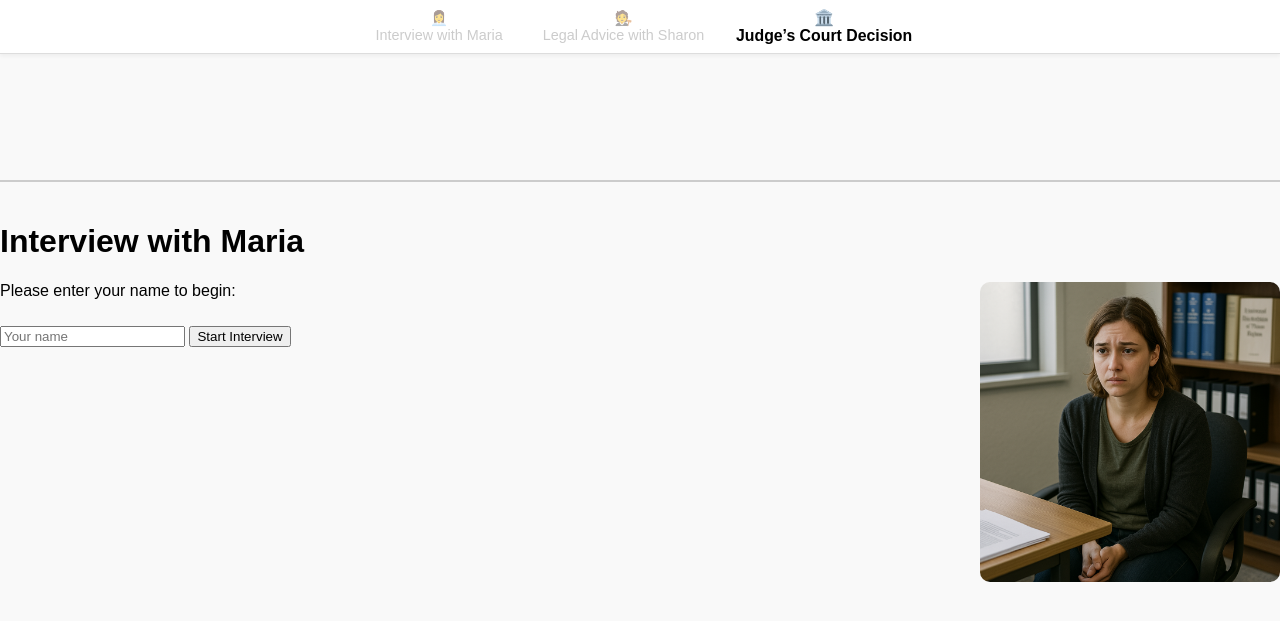
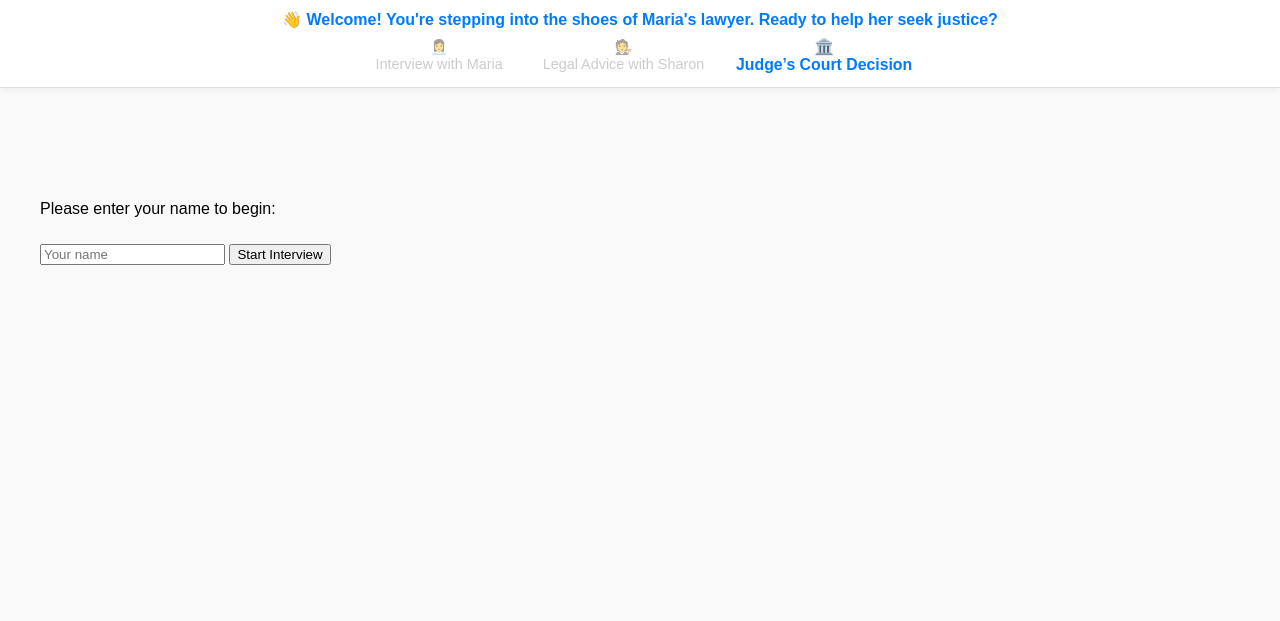
Before and after one commit to g-koe/maria-asylum-simulation, a Flask app: page / in a window 1280 px wide. Shown: the top 621 px of the page. Run offline with Flask 2, Linux system fonts and the light colour scheme; some libraries are stand-ins or nearby versions.

Commit message:
Enhanced UI: redesigned sticky progress bar and aligned chat sections

```diff
--- a/templates/index.html
+++ b/templates/index.html
@@ -1,77 +1,99 @@
 <!DOCTYPE html>
 <html lang="en">
 <head>
-  <meta charset="UTF-8">
+  <meta charset="UTF-8" />
   <title>Maria's Asylum Case</title>
   <style>
     body {
       font-family: Arial, sans-serif;
       background-color: #f9f9f9;
       margin: 0;
-      padding-top: 130px;
+      padding-top: 160px;
+    }
+
+    .sticky-progress {
+      position: fixed;
+      top: 0;
+      width: 100%;
+      background: #fff;
+      z-index: 1000;
+      border-bottom: 1px solid #ddd;
+      box-shadow: 0 2px 6px rgba(0,0,0,0.05);
+      padding: 10px 0 15px;
+      text-align: center;
+    }
+
+    .welcome-message {
+      font-size: 1.1em;
+      margin-bottom: 10px;
+    }
+
+    .progress-bar {
+      display: flex;
+      justify-content: center;
+      align-items: center;
+      gap: 40px;
+      font-size: 0.9em;
+      color: #999;
+    }
+
+    .progress-step {
+      opacity: 0.5;
+      transition: all 0.3s ease;
+      text-align: center;
+    }
+
+    .progress-step.active {
+      color: #007BFF;
+      font-weight: bold;
+      opacity: 1;
+      transform: scale(1.1);
+    }
+
+    .section {
+      display: flex;
+      align-items: flex-start;
+      gap: 30px;
+      margin: 60px 40px;
+      border-top: 2px solid #ccc;
+      padding-top: 30px;
     }
 
     img {
       max-width: 300px;
       border-radius: 10px;
-      float: right;
-      margin-left: 20px;
-      margin-bottom: 10px;
+    }
+
+    .text-area-wrapper {
+      flex: 1;
     }
 
     textarea {
       width: 100%;
+      margin-top: 10px;
     }
 
     button {
       margin-top: 10px;
     }
 
-    .section {
-      margin-top: 50px;
-      padding-top: 20px;
-      border-top: 2px solid #ccc;
+    #student_display {
+      font-weight: bold;
+      color: #007BFF;
+      font-size: 1em;
     }
 
-    #student_display {
-      font-weight: bold;
-      margin-bottom: 20px;
-      font-size: 1.2em;
-      color: #007BFF;
+    #name_input {
+      margin: 40px;
     }
 
-    .sticky-progress {
-      position: fixed;
-      top: 0;
-      left: 0;
-      width: 100%;
-      background: white;
-      z-index: 999;
-      border-bottom: 1px solid #ddd;
-      box-shadow: 0 2px 4px rgba(0,0,0,0.05);
-      padding: 10px 0;
+    em {
+      display: block;
+      margin-bottom: 15px;
     }
 
-    .progress-container {
-      display: flex;
-      justify-content: center;
-      gap: 40px;
-      font-size: 0.9em;
-      font-weight: normal;
-      color: #999;
-    }
-
-    .progress-step {
-      text-align: center;
-      transition: transform 0.3s, opacity 0.3s;
-      opacity: 0.5;
-    }
-
-    .progress-step.active {
-      font-weight: bold;
-      color: #000;
-      opacity: 1;
-      transform: scale(1.1);
+    .centered {
+      margin: 40px;
     }
   </style>
 
@@ -89,23 +111,22 @@
     };
 
     function updateProgress() {
-      const step1Top = document.getElementById("response").offsetTop - 150;
-      const step2Top = document.getElementById("sharon_response").offsetTop - 150;
-      const step3Top = document.getElementById("judge_response").offsetTop - 300;
-
+      const step1 = document.getElementById("step1").offsetTop - 200;
+      const step2 = document.getElementById("step2").offsetTop - 200;
+      const step3 = document.getElementById("step3").offsetTop - 200;
       const scrollY = window.scrollY;
 
       const steps = [
-        document.getElementById("step1"),
-        document.getElementById("step2"),
-        document.getElementById("step3")
+        document.getElementById("progress1"),
+        document.getElementById("progress2"),
+        document.getElementById("progress3")
       ];
 
       steps.forEach(step => step.classList.remove("active"));
 
-      if (scrollY >= step3Top) {
+      if (scrollY >= step3) {
         steps[2].classList.add("active");
-      } else if (scrollY >= step2Top) {
+      } else if (scrollY >= step2) {
         steps[1].classList.add("active");
       } else {
         steps[0].classList.add("active");
@@ -130,7 +151,8 @@
         localStorage.setItem("student_name", name);
         studentNameSet = true;
 
-        document.getElementById("student_display").innerHTML = `👋 <strong>Welcome, ${name}!</strong><br>You're stepping into the shoes of Maria's lawyer. Ready to help her seek justice?`;
+        document.getElementById("student_display").innerHTML =
+          `👋 Welcome, <strong>${name}</strong>!<br>You're stepping into the shoes of Maria's lawyer. Ready to help her seek justice?`;
 
         if (!silent) {
           document.getElementById("name_input").style.display = "none";
@@ -144,9 +166,8 @@
 
     async function sendMessage() {
       if (!studentNameSet) return alert("Please enter your name first.");
-
       const userInput = document.getElementById("user_input").value;
-      const responseBox = document.getElementById("response");
+      const box = document.getElementById("response");
 
       const res = await fetch("/ask", {
         method: "POST",
@@ -155,16 +176,15 @@
       });
 
       const data = await res.json();
-      responseBox.innerHTML += `<div><strong>You:</strong> ${userInput}</div>`;
-      responseBox.innerHTML += `<div><strong>Maria:</strong> ${data.response}</div><hr>`;
+      box.innerHTML += `<div><strong>You:</strong> ${userInput}</div>`;
+      box.innerHTML += `<div><strong>Maria:</strong> ${data.response}</div><hr>`;
       document.getElementById("user_input").value = "";
     }
 
     async function sendSharonMessage() {
       if (!studentNameSet) return alert("Please enter your name first.");
-
       const userInput = document.getElementById("sharon_input").value;
-      const sharonBox = document.getElementById("sharon_response");
+      const box = document.getElementById("sharon_response");
 
       const res = await fetch("/ask_sharon", {
         method: "POST",
@@ -173,16 +193,15 @@
       });
 
       const data = await res.json();
-      sharonBox.innerHTML += `<div><strong>You:</strong> ${userInput}</div>`;
-      sharonBox.innerHTML += `<div><strong>Sharon:</strong><br>${marked.parse(data.response)}</div><hr>`;
+      box.innerHTML += `<div><strong>You:</strong> ${userInput}</div>`;
+      box.innerHTML += `<div><strong>Sharon:</strong><br>${marked.parse(data.response)}</div><hr>`;
       document.getElementById("sharon_input").value = "";
     }
 
     async function submitPleading() {
       if (!studentNameSet) return alert("Please enter your name first.");
-
       const userInput = document.getElementById("pleading_input").value;
-      const judgeBox = document.getElementById("judge_response");
+      const box = document.getElementById("judge_response");
 
       const res = await fetch("/submit_pleading", {
         method: "POST",
@@ -191,58 +210,62 @@
       });
 
       const data = await res.json();
-      judgeBox.innerHTML += `<div><strong>You:</strong><br>${userInput}</div>`;
-      judgeBox.innerHTML += `<div><strong>Judge Leclerc:</strong><br>${marked.parse(data.response)}</div><hr>`;
+      box.innerHTML += `<div><strong>You:</strong><br>${userInput}</div>`;
+      box.innerHTML += `<div><strong>Judge Leclerc:</strong><br>${marked.parse(data.response)}</div><hr>`;
       document.getElementById("pleading_input").value = "";
     }
   </script>
 </head>
 <body>
   <div class="sticky-progress">
-    <div class="progress-container">
-      <div class="progress-step active" id="step1">👩‍💼<br>Interview with Maria</div>
-      <div class="progress-step" id="step2">🧑‍⚖️<br>Legal Advice with Sharon</div>
-      <div class="progress-step" id="step3">🏛️<br>Judge’s Court Decision</div>
+    <div class="welcome-message" id="student_display">
+      👋 Welcome! You're stepping into the shoes of Maria's lawyer. Ready to help her seek justice?
+    </div>
+    <div class="progress-bar">
+      <div class="progress-step active" id="progress1">👩‍💼<br>Interview with Maria</div>
+      <div class="progress-step" id="progress2">🧑‍⚖️<br>Legal Advice with Sharon</div>
+      <div class="progress-step" id="progress3">🏛️<br>Judge’s Court Decision</div>
     </div>
   </div>
 
-  <div class="section">
-    <h1>Interview with Maria</h1>
-    <div id="student_display"></div>
-    <img src="{{ url_for('static', filename='images/maria_desk.png') }}" alt="Maria the asylum-seeker at the desk">
-
-    <div id="name_input">
+  <div id="name_input" class="centered">
     <p>Please enter your name to begin:</p>
     <input type="text" id="student_name" placeholder="Your name">
     <button onclick="setStudentName()">Start Interview</button>
   </div>
 
   <div id="chat_interface" style="display:none;">
+    <div id="step1" class="section">
+      <div class="text-area-wrapper">
+        <h2>Interview with Maria</h2>
         <div><em>{{ initial_message | safe }}</em></div>
-      <hr>
         <div id="response"></div>
-      <textarea id="user_input" rows="4" cols="50" placeholder="Type your question to Maria..."></textarea><br>
+        <textarea id="user_input" rows="4" placeholder="Type your question to Maria..."></textarea><br>
         <button onclick="sendMessage()">Send to Maria</button>
+      </div>
+      <img src="{{ url_for('static', filename='images/maria_desk.png') }}" alt="Maria the asylum-seeker at the desk">
+    </div>
 
-      <div class="section">
+    <div id="step2" class="section">
+      <div class="text-area-wrapper">
         <h2>Lunch with Sharon</h2>
-        <img src="{{ url_for('static', filename='images/sharon_restaurant.png') }}" alt="Sharon the lawyer at the restaurant">
         <div><em>{{ sharon_intro | safe }}</em></div>
-        <hr>
         <div id="sharon_response"></div>
-        <textarea id="sharon_input" rows="4" cols="50" placeholder="Ask Sharon a legal question..."></textarea><br>
+        <textarea id="sharon_input" rows="4" placeholder="Ask Sharon a legal question..."></textarea><br>
         <button onclick="sendSharonMessage()">Ask Sharon</button>
       </div>
+      <img src="{{ url_for('static', filename='images/sharon_restaurant.png') }}" alt="Sharon the lawyer at the restaurant">
+    </div>
 
-      <div class="section">
+    <div id="step3" class="section">
+      <div class="text-area-wrapper">
         <h2>Pleading Before Judge Leclerc</h2>
-        <img src="{{ url_for('static', filename='images/judge_court.png') }}" alt="Judge Jean-Marie Leclerc in court">
         <div><em>{{ judge_intro | safe }}</em></div>
-        <hr>
         <div id="judge_response"></div>
-        <textarea id="pleading_input" rows="6" cols="70" placeholder="Paste your legal pleading here..."></textarea><br>
+        <textarea id="pleading_input" rows="6" placeholder="Paste your legal pleading here..."></textarea><br>
         <button onclick="submitPleading()">Submit to Judge</button>
       </div>
+      <img src="{{ url_for('static', filename='images/judge_court.png') }}" alt="Judge Jean-Marie Leclerc in court">
     </div>
   </div>
 </body>
```
Lines whose indentation alone changed are shown as unchanged.
